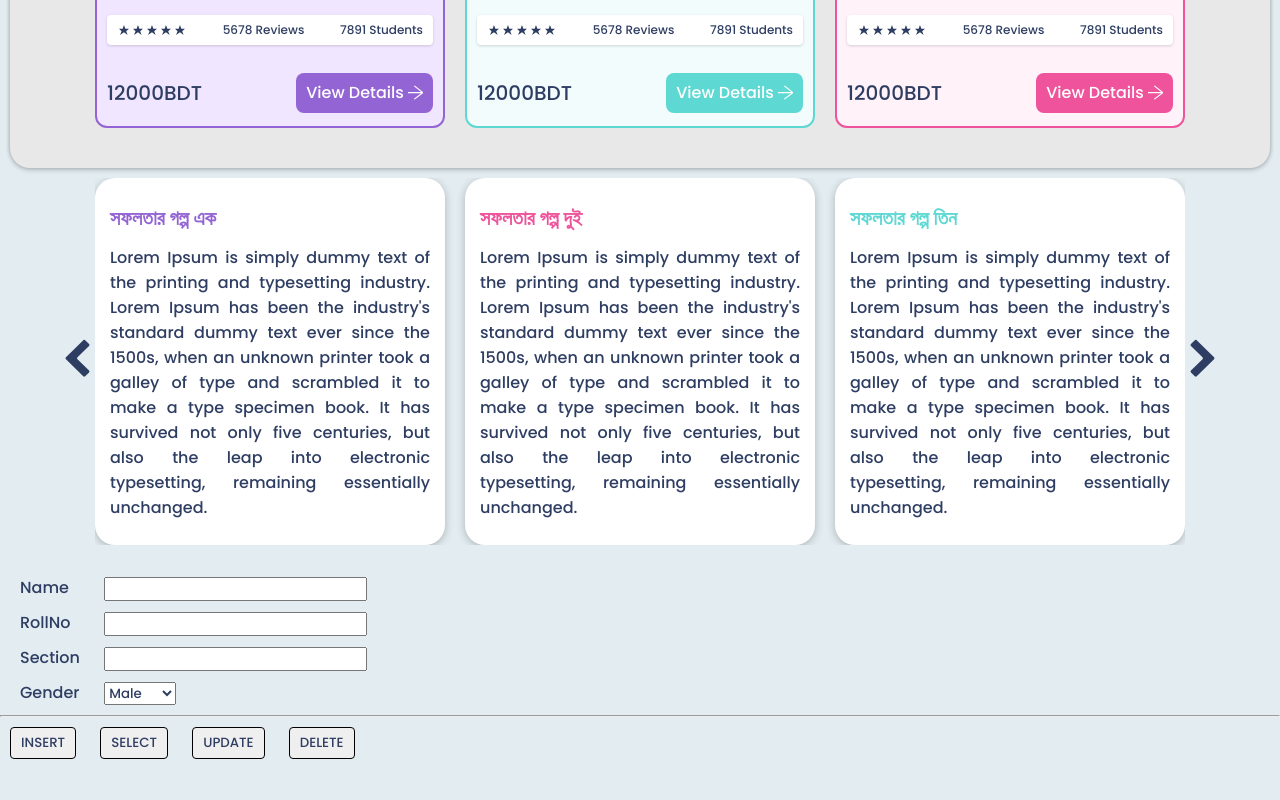
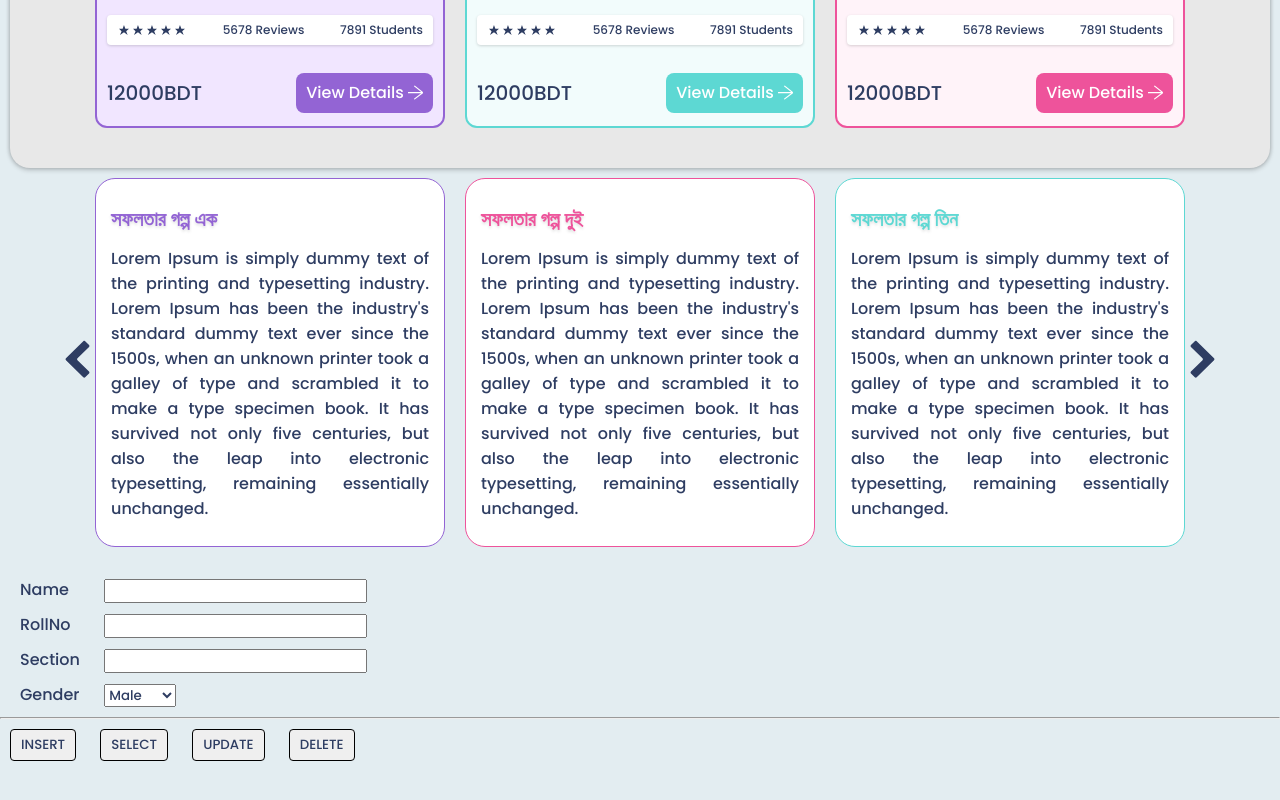
Before and after one commit to sabermh46/ans, a plain HTML site: page index.html in a window 1280 px wide. Shown: the part 1334-2134 px from the top of the page. Drawn offline with nearby package versions, Linux system fonts and the light colour scheme.

Commit message:
Update stylesAns.css

```diff
--- a/css/stylesAns.css
+++ b/css/stylesAns.css
@@ -644,7 +644,7 @@ body {
 /* Story Card Start */
 .story_card {
     background: white;
-    box-shadow: 0px 2px 8px rgba(0, 0, 0, 0.25);
+    /* box-shadow: 0px 0px 8px rgba(0, 0, 0, 0.25); */
     border-radius: 20px;
     padding: 15px;
     width: 350px;
@@ -660,10 +660,20 @@ body {
     font-family: var(--hind);
     font-size: 20px;
     padding:  10px 0;
+    text-shadow: 0px 2px 3px rgba(0, 0, 0, 0.125);
 }
 .story_card .body {
     text-align: justify;
     padding-bottom: 10px;
+}
+.story_card.violet {
+    border: 1px solid var(--primary-violet);
+}
+.story_card.pink {
+    border: 1px solid var(--primary-pink);
+}
+.story_card.sky {
+    border: 1px solid var(--primary-sky);
 }
 .story_card.violet .title {
     color: var(--primary-violet);
```
